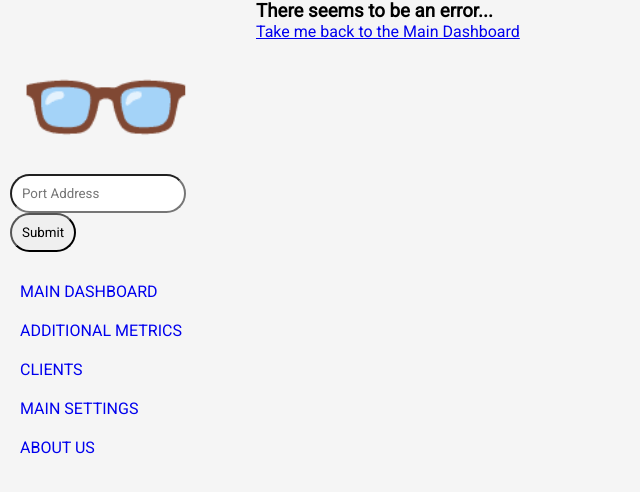
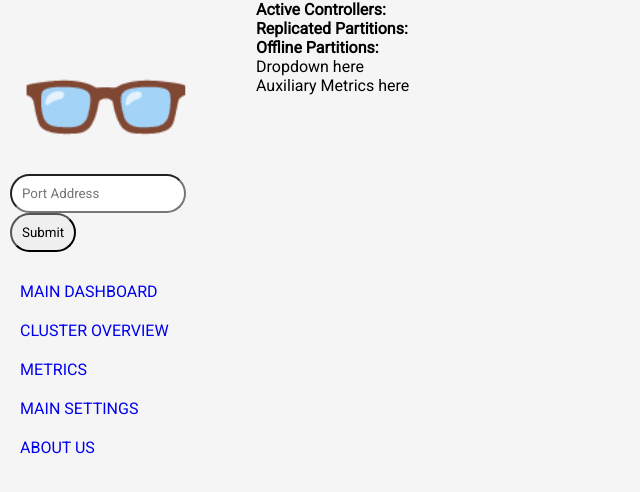
Before and after one commit to oslabs-beta/klustr, a React app: page /metrics in a window 1280 px wide. Shown: the top 492 px of the page, without its empty margins (0-640 px from the left). Built offline with nearby package versions, Linux system fonts and the light colour scheme; no server answers.

Commit message:
core metrics displaying on page

```diff
--- a/client/App.jsx
+++ b/client/App.jsx
@@ -1,6 +1,7 @@
 import React, { useState } from 'react';
 import { BrowserRouter, Route, Switch } from 'react-router-dom';
 import DashboardContainer from './containers/DashboardContainer.jsx';
+import ClusterContainer from './containers/ClusterContainer.jsx';
 import MetricsContainer from './containers/MetricsContainer.jsx';
 import Welcome from './components/Welcome.jsx';
 import ErrorPage from './components/ErrorPage.jsx';
@@ -14,7 +15,7 @@ function App() {
   if (!redirect) {
     display = <Route exact path='/' component={Welcome} />;
   } else {
-    display = <Route exact path='/' component={MetricsContainer} />;
+    display = <Route exact path='/' component={ClusterContainer} />;
   }
 
   return (
@@ -25,7 +26,8 @@ function App() {
       <StyledPage>
         <Switch>
           {display}
-          {/* <Route path='/metrics' component={MetricsContainer} /> */}
+          <Route path='/cluster' component={ClusterContainer} />
+          <Route path='/metrics' component={MetricsContainer} />
           {/* <Route path='/about' component={About} /> */}
           <Route component={ErrorPage} />
         </Switch>
--- a/client/components/CoreMetricsBox.jsx
+++ b/client/components/CoreMetricsBox.jsx
@@ -3,9 +3,9 @@ import CoreMetrics from './CoreMetrics.jsx';
 
 const CoreMetricsBox = () => {
   const [coreMetrics, setCoreMetrics] = useState({
-    activeControllers: 1,
-    replicatedPartitions: 0,
-    offlinePartitions: 0
+    // activeControllers: 1,
+    // replicatedPartitions: 0,
+    // offlinePartitions: 0
   });
 
   const fetchCoreMetrics = () => {
@@ -34,8 +34,11 @@ const CoreMetricsBox = () => {
 
   return (
     <div>
+      <h4>Active Controllers:</h4>
       <CoreMetrics metric={coreMetrics.activeControllers} />
+      <h4>Replicated Partitions:</h4>
       <CoreMetrics metric={coreMetrics.replicatedPartitions} />
+      <h4>Offline Partitions:</h4>
       <CoreMetrics metric={coreMetrics.offlinePartitions} />
     </div>
   );
--- a/client/components/Menu.jsx
+++ b/client/components/Menu.jsx
@@ -10,13 +10,13 @@ function Menu() {
           <Link to='/' style={{ textDecoration: 'none' }}>Main Dashboard</Link>
         </li>
         <li>
-          <Link to='/metrics' style={{ textDecoration: 'none' }}>
-            Additional Metrics
+          <Link to='/cluster' style={{ textDecoration: 'none' }}>
+            Cluster Overview
           </Link>
         </li>
         <li>
           <Link to='/metrics' style={{ textDecoration: 'none' }}>
-            Clients
+            Metrics
           </Link>
         </li>
         <li>
```
Also changed, not shown: 1 other file (tests, documents, lock files or other folders).
